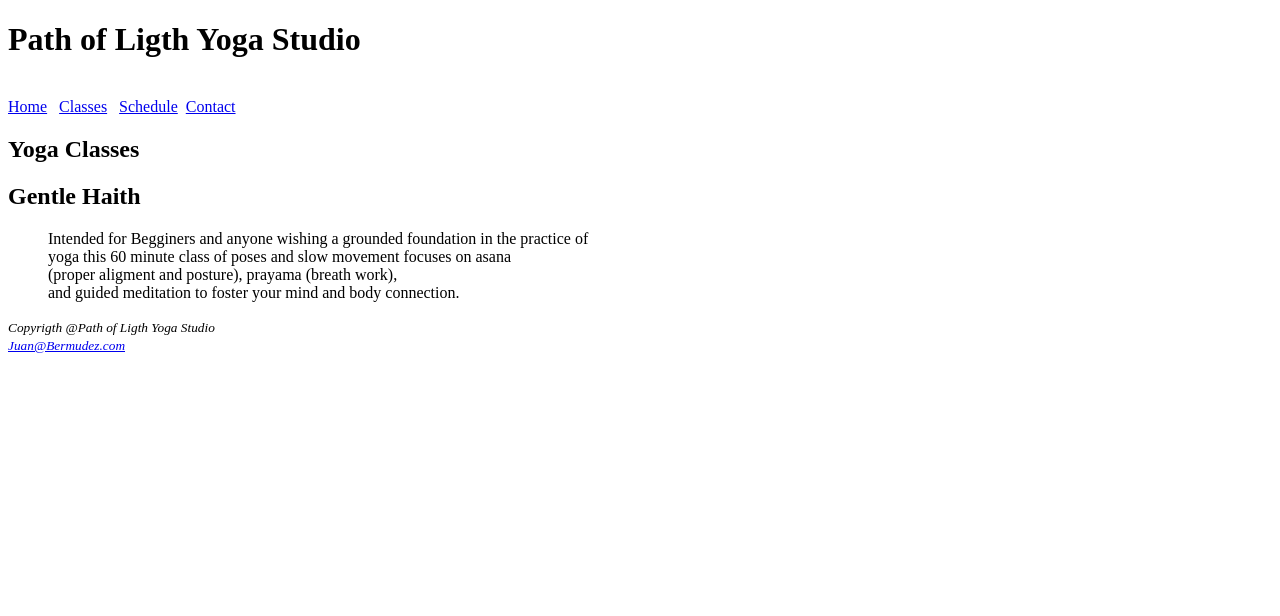
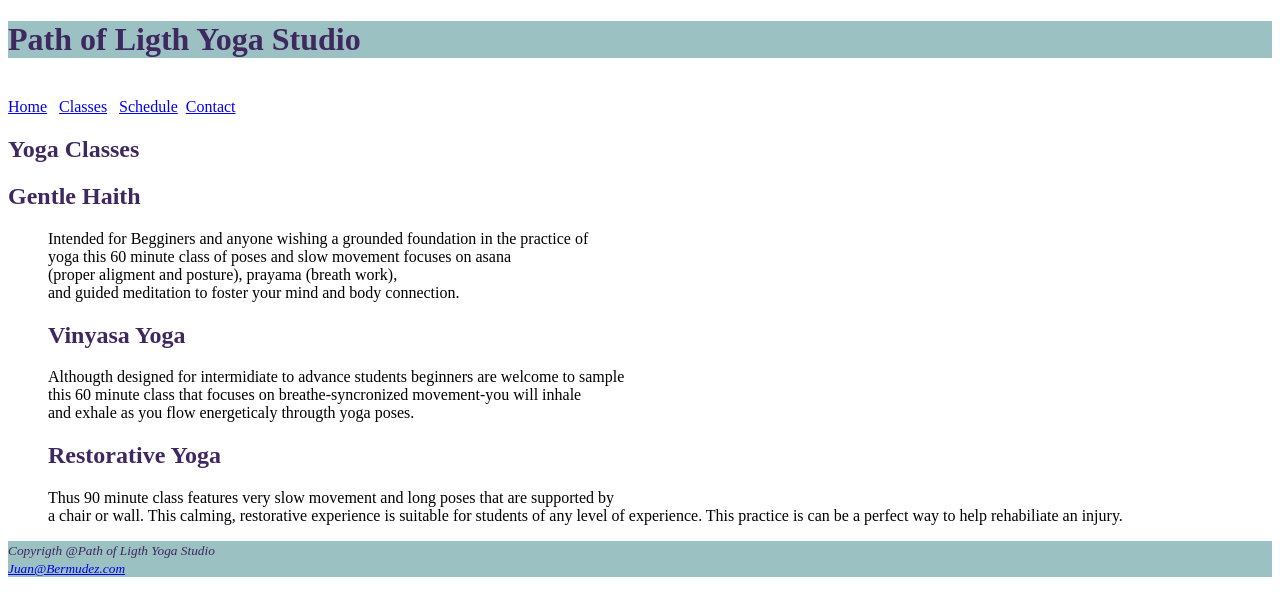
Before and after one commit to juanbermudez-1/3.12, a plain HTML site: page classes.html in a window 1280 px wide. Drawn offline with Linux system fonts and the light colour scheme.

Commit message:
maybe done

```diff
--- a/classes.html
+++ b/classes.html
@@ -5,6 +5,14 @@
     <meta name="viewport" content="width=device-width, initial-scale=1.0">
     <title>Classes</title>
 </head>
+<style>
+    h1 {background-color: #9bc1c2;
+    color: #3F2860}
+    h2 {color: #3F2860;}
+    footer {background-color: #9BC1C2;
+    color: #3F2860;}
+</style>
+<div id="wrapper">
 <body>
     <h1> Path of Ligth Yoga Studio</h1>
     <br>
@@ -24,6 +32,10 @@
         <br>yoga this 60 minute class of poses and slow movement focuses on asana
         <br>(proper aligment and posture), prayama (breath work),
         <br>and guided meditation to foster your mind and body connection.
+              <h2>Vinyasa Yoga</h2>
+              Althougth designed for intermidiate to advance students beginners are welcome to sample <br> this 60 minute class that focuses on breathe-syncronized movement-you will inhale <br>and exhale as you flow energeticaly througth yoga poses.
+              <h2>Restorative Yoga</h2>
+              Thus 90 minute class features very slow movement and long poses that are supported by <br>a chair or wall. This calming, restorative experience is suitable for students of any level of experience. This practice is can be a perfect way to help rehabiliate an injury.
             </dd>
         </dt>
     </dl>
@@ -39,4 +51,5 @@
         </small>
     </footer>
 </body>
+<div id="wrapper"></div>
 </html>
```
